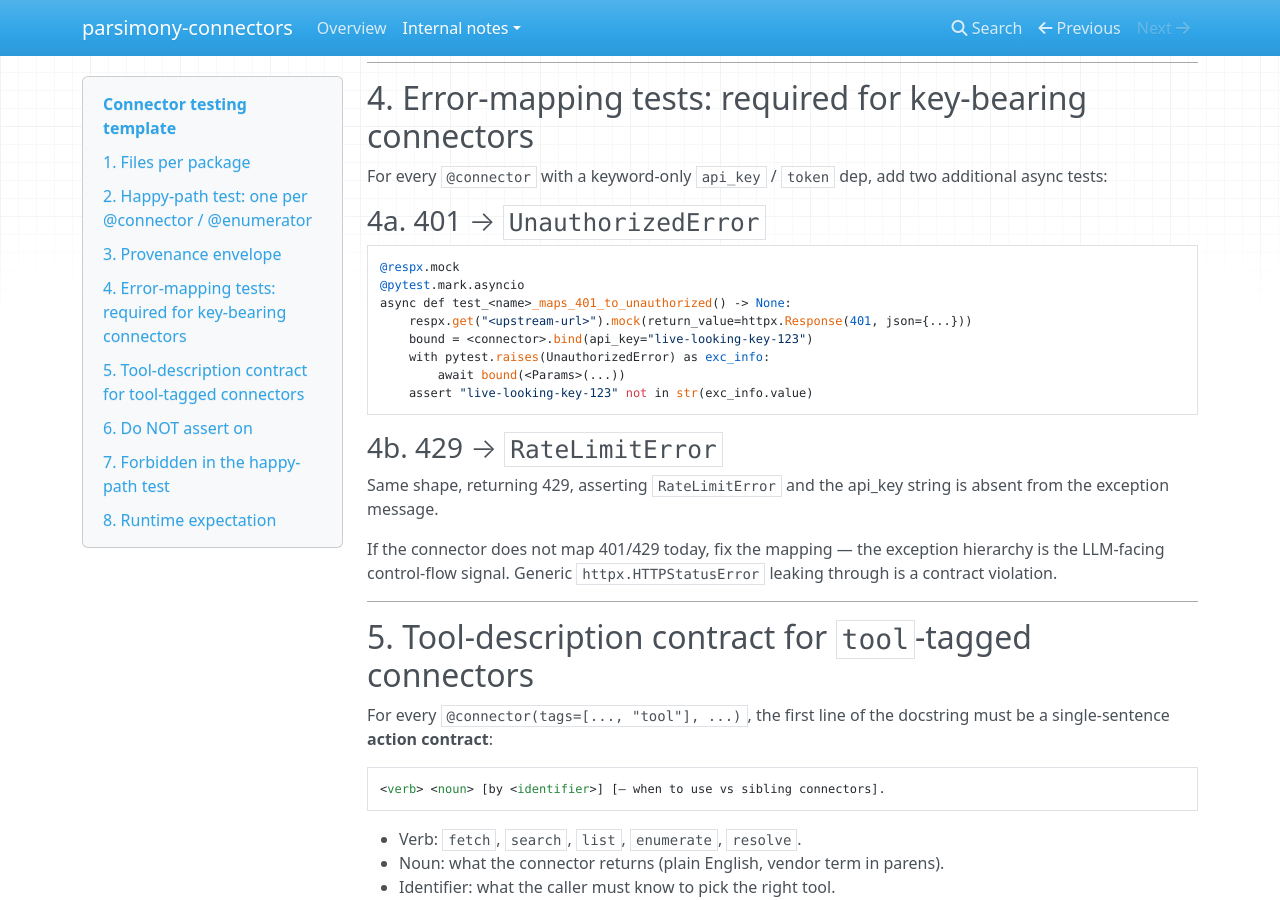
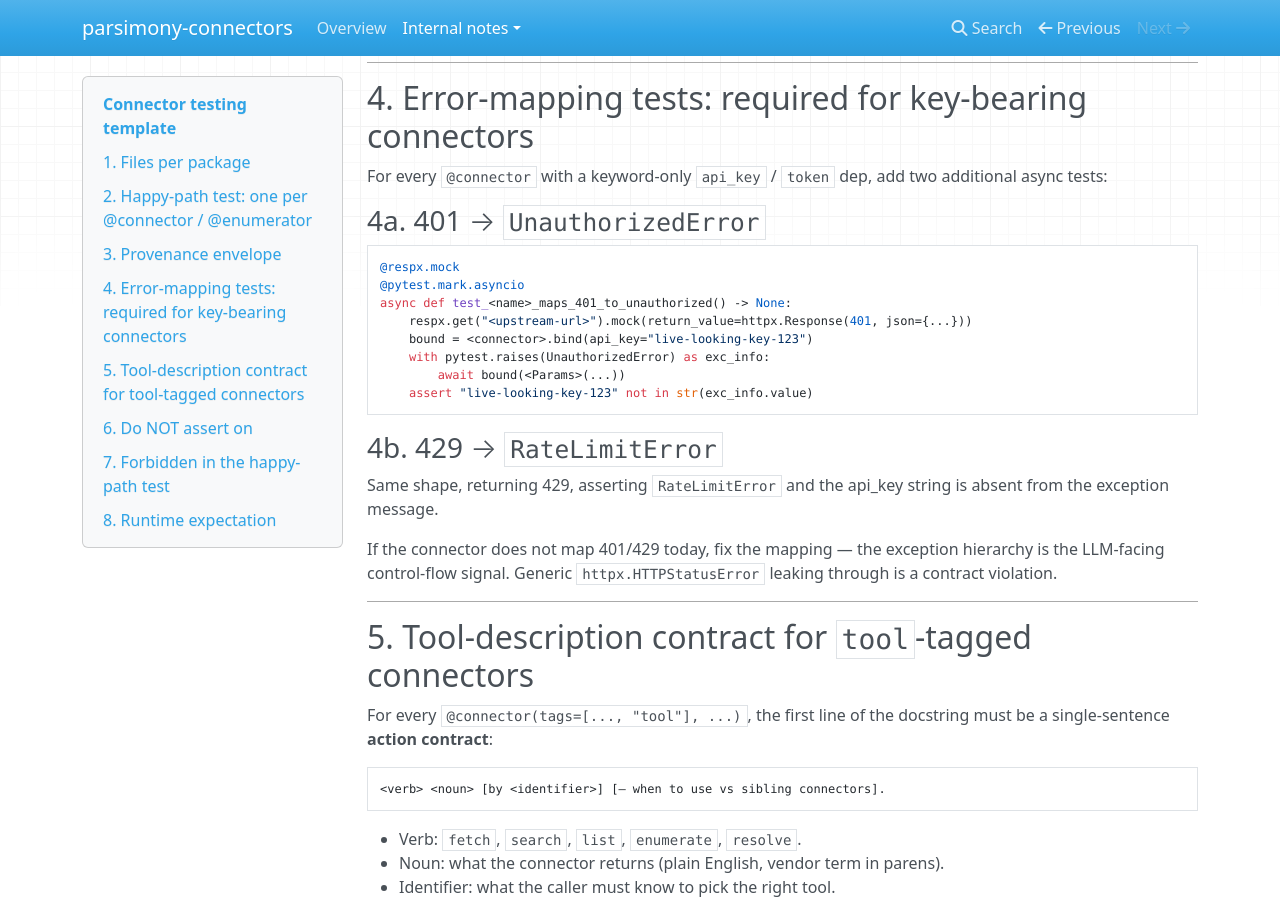
Before and after one commit to ockham-sh/parsimony-connectors, an MkDocs documentation site: the page built from docs/testing-template.md, in a window 1280 px wide and 900 px high, scrolled down 1403 px. Built offline with MkDocs 1.6.1, drawn with Linux system fonts in a browser that asks for light colours; nearby versions of some CDN libraries.

````diff
--- a/docs/testing-template.md
+++ b/docs/testing-template.md
@@ -71,7 +71,7 @@ additional async tests:
 
 ### 4a. 401 → `UnauthorizedError`
 
-```
+```python
 @respx.mock
 @pytest.mark.asyncio
 async def test_<name>_maps_401_to_unauthorized() -> None:
@@ -98,7 +98,7 @@ leaking through is a contract violation.
 For every `@connector(tags=[..., "tool"], ...)`, the first line of the
 docstring must be a single-sentence **action contract**:
 
-```
+```text
 <verb> <noun> [by <identifier>] [— when to use vs sibling connectors].
 ```
 
````
Also changed, not shown: README.md (+1 -1 lines), docs/index.md (+1 -1 lines).
